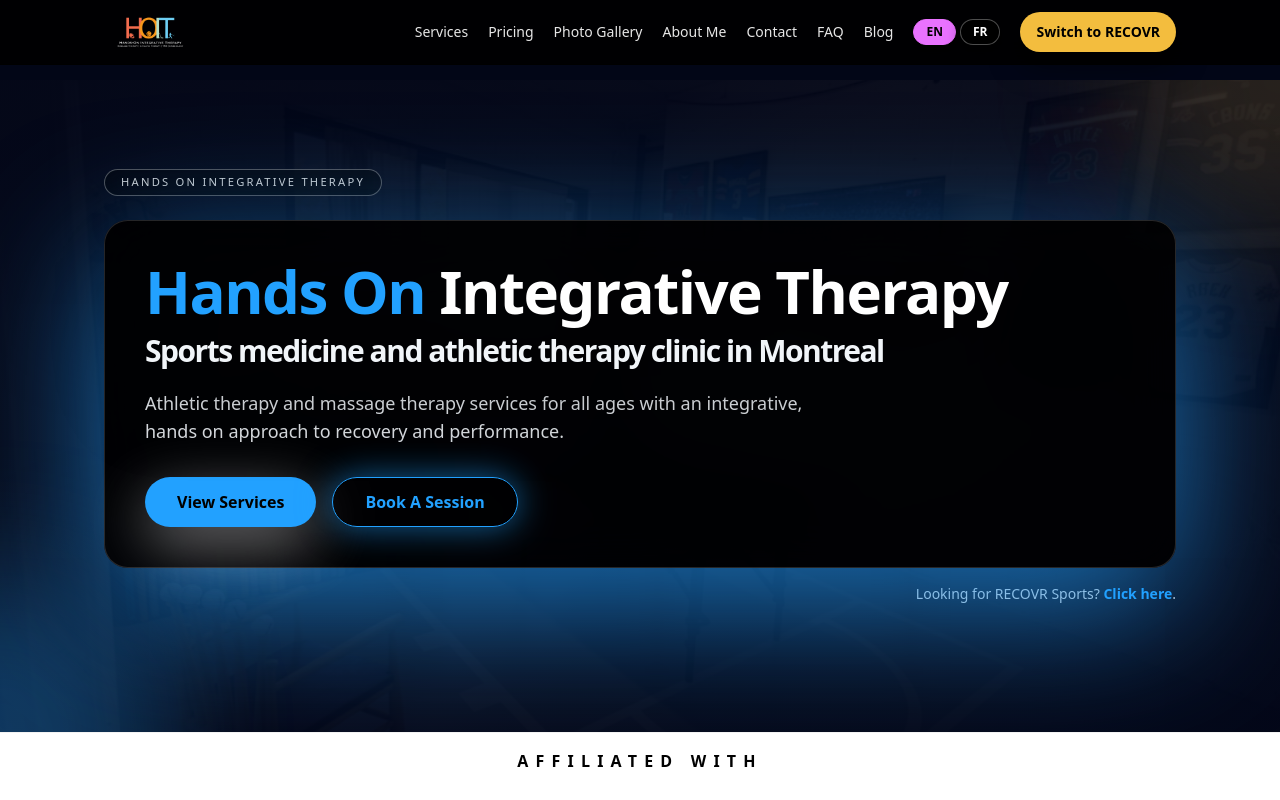
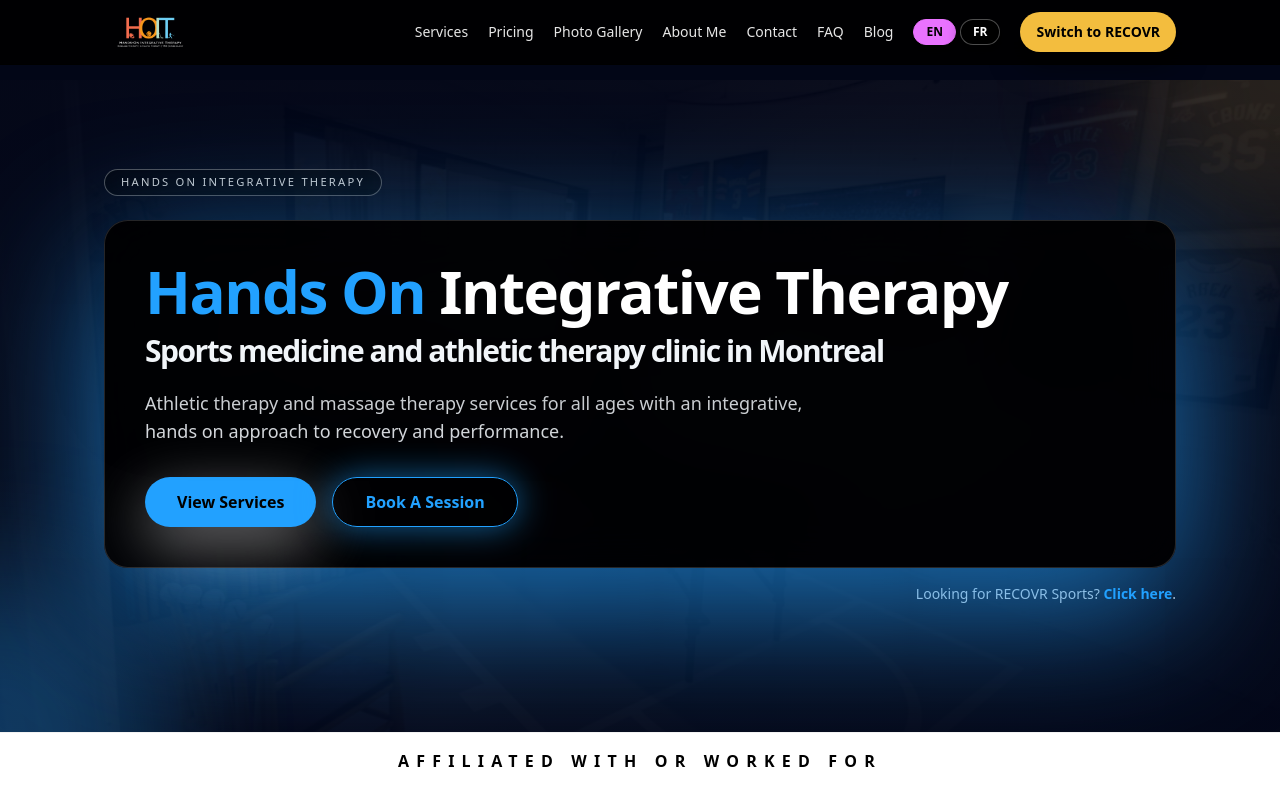
Before and after one commit to RECOVRSportsInc/Website_RECOVRxHOIT, a React (Vite) app: page / in a window 1280 px wide. Shown: the top 800 px of the page. Built offline with nearby package versions, Linux system fonts and the light colour scheme.

Commit message:
update affiliated with

```diff
--- a/src/content/hoit/Affiliations.tsx
+++ b/src/content/hoit/Affiliations.tsx
@@ -3,7 +3,7 @@ export function Affiliations() {
     <section className="bg-white border-t border-black/5">
       <div className="container mx-auto flex flex-col items-center pt-3 pb-1 md:pt-4 md:pb-2">
         <p className="text-[0.8rem] md:text-[1rem] tracking-[0.3em] md:tracking-[0.45em] uppercase text-black mb-2 md:mb-3 font-bold">
-          Affiliated with
+          Affiliated with or Worked for
         </p>
         <img
           src="/img/AffliationsS.png"
--- a/src/content/recovr/Affiliations.tsx
+++ b/src/content/recovr/Affiliations.tsx
@@ -3,7 +3,7 @@ export function Affiliations() {
     <section className="bg-white border-t border-black/5">
       <div className="container mx-auto flex flex-col items-center pt-3 pb-1 md:pt-4 md:pb-2">
         <p className="text-[0.8rem] md:text-[1rem] tracking-[0.3em] md:tracking-[0.45em] uppercase text-black mb-2 md:mb-3 font-bold">
-          Affiliated with
+          Affiliated with or Worked for
         </p>
         <img
           src="/img/AffliationsS.png"
--- a/src/i18n/translations.ts
+++ b/src/i18n/translations.ts
@@ -9,7 +9,7 @@ export const translations = {
       languageFrench: "French",
       openBookingForm: "Open booking form",
       contactFormHere: "here",
-      affiliatedWith: "Affiliated with",
+      affiliatedwithorworkedfor: "Affiliated with or Worked for",
     },
 
     nav: {
@@ -149,7 +149,7 @@ export const translations = {
       languageFrench: "Français",
       openBookingForm: "Ouvrir le formulaire de réservation",
       contactFormHere: "ici",
-      affiliatedWith: "Affilié avec",
+      affiliatedwithorworkedfor: "Affilié à ou a travaillé pour",
     },
 
     nav: {
--- a/src/i18n/translator.ts
+++ b/src/i18n/translator.ts
@@ -56,7 +56,7 @@ function translateText(text: string, to: Lang): string {
     .replace(/\bBook the Space\b/gi, "Réserver l'espace")
     .replace(/\bView Services\b/gi, "Voir les services")
     .replace(/\bour contact form\b/gi, "notre formulaire de contact")
-    .replace(/\bAffiliated with\b/g, "Affilié avec");
+    .replace(/\bAffiliated with or Worked for\b/g, "Affilié à ou a travaillé pour");
 
   // HOIT pricing labels / notes
   out = out
```
